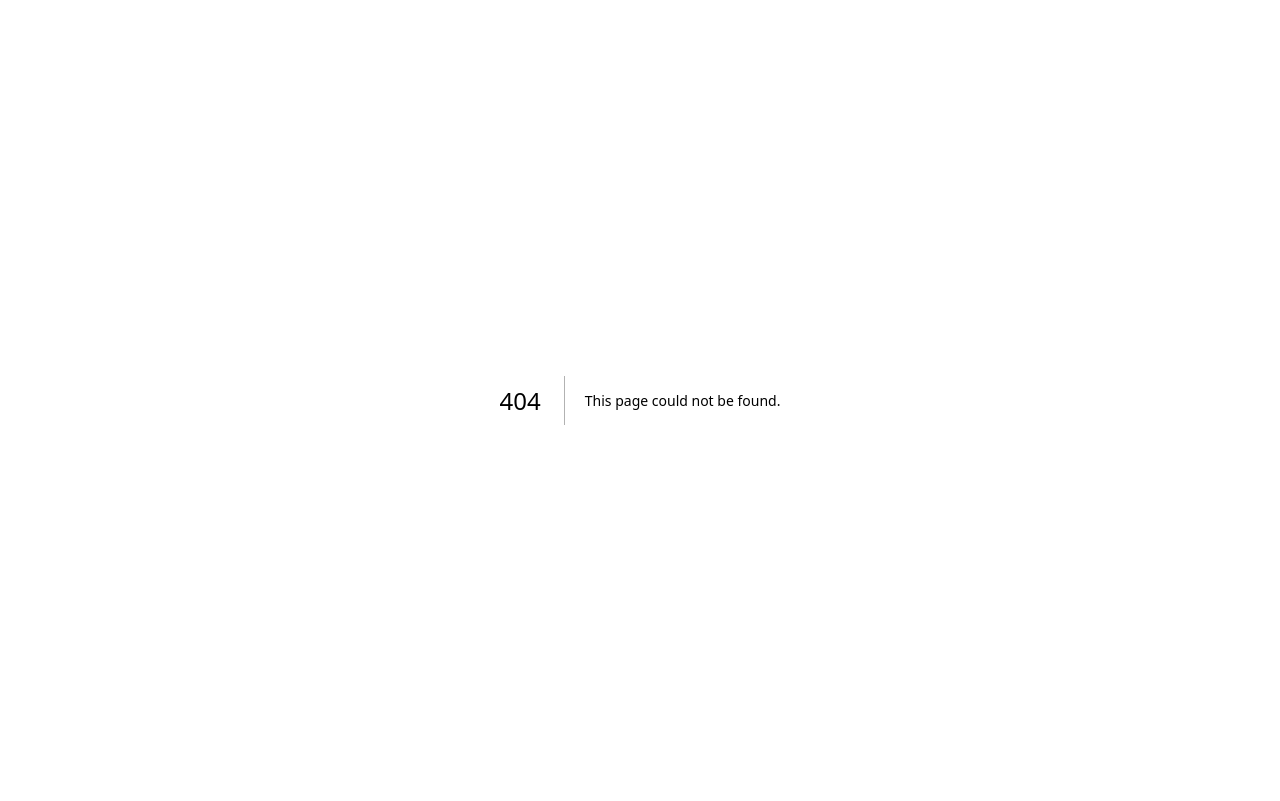
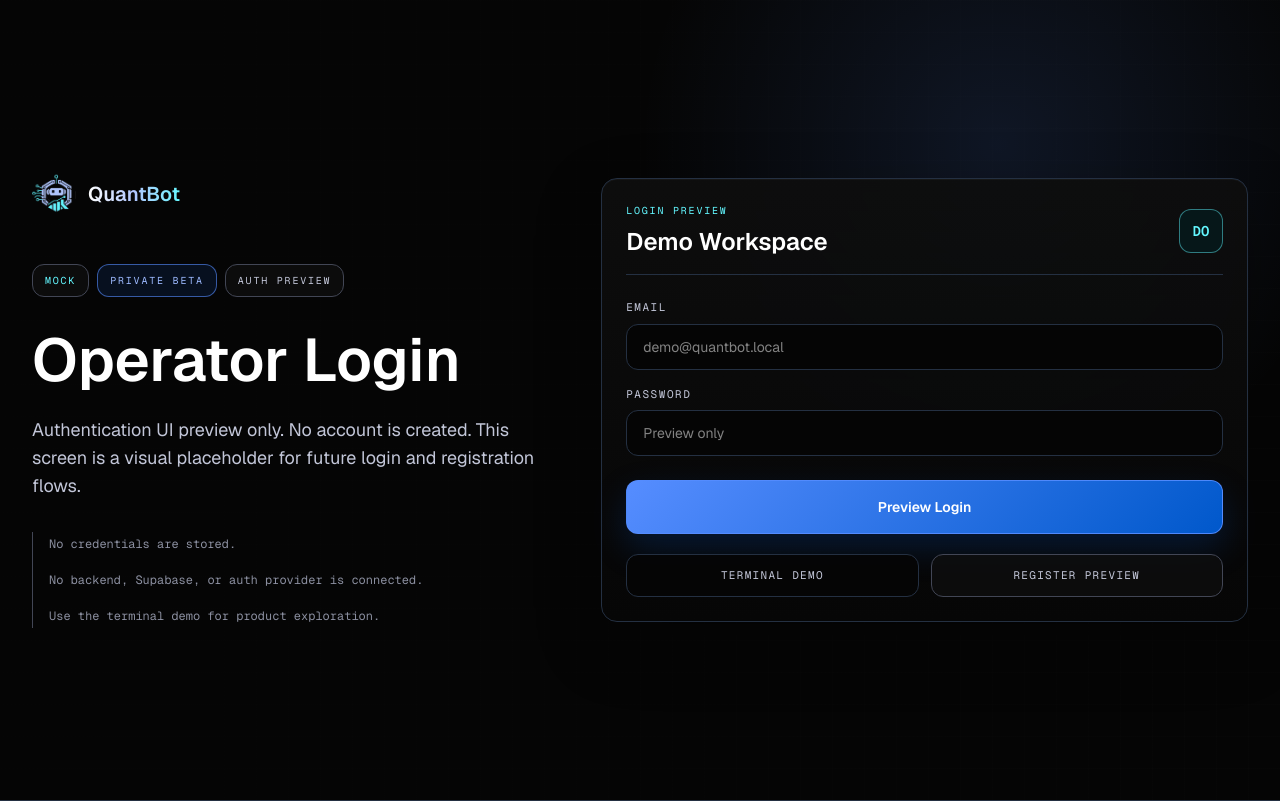
Before and after one commit to tomasgastaldi9-bit/landing-quant-page, a Next.js app: page /login in a window 1280 px wide. Before the commit this address had no page. Built offline with nearby package versions, Linux system fonts and the light colour scheme.

Commit message:
feat(auth-ui): add login and register preview pages

```diff
--- /dev/null
+++ b/app/login/page.tsx
@@ -0,0 +1,5 @@
+import { AuthPreviewShell } from "@/components/auth-preview/auth-preview-shell";
+
+export default function LoginPage() {
+  return <AuthPreviewShell mode="login" />;
+}
--- /dev/null
+++ b/app/register/page.tsx
@@ -0,0 +1,5 @@
+import { AuthPreviewShell } from "@/components/auth-preview/auth-preview-shell";
+
+export default function RegisterPage() {
+  return <AuthPreviewShell mode="register" />;
+}
--- /dev/null
+++ b/components/auth-preview/auth-preview-shell.tsx
@@ -0,0 +1,154 @@
+"use client";
+
+import { BrandMark } from "@/components/brand-mark";
+import Link from "next/link";
+import { FormEvent, useState } from "react";
+
+type AuthPreviewShellProps = {
+  mode: "login" | "register";
+};
+
+export function AuthPreviewShell({ mode }: AuthPreviewShellProps) {
+  const [submitted, setSubmitted] = useState(false);
+  const isRegister = mode === "register";
+
+  function handleSubmit(event: FormEvent<HTMLFormElement>) {
+    event.preventDefault();
+    setSubmitted(true);
+  }
+
+  return (
+    <main className="min-h-screen overflow-x-hidden bg-[#050505] text-[#e2e2e2]">
+      <section className="relative min-h-screen border-b border-[#243042] bg-[linear-gradient(rgba(255,255,255,0.035)_1px,transparent_1px),linear-gradient(90deg,rgba(255,255,255,0.035)_1px,transparent_1px)] bg-[size:32px_32px]">
+        <div className="absolute inset-0 bg-[radial-gradient(circle_at_78%_18%,rgba(86,141,255,0.13),transparent_30%),linear-gradient(90deg,rgba(5,5,5,0.99),rgba(5,5,5,0.82))]" />
+        <div className="relative mx-auto grid min-h-screen max-w-7xl grid-cols-1 gap-10 px-4 py-6 sm:px-8 lg:grid-cols-[0.9fr_1.1fr] lg:items-center lg:py-10">
+          <div>
+            <Link href="/" aria-label="QuantBot home">
+              <BrandMark compact />
+            </Link>
+            <div className="mt-12 flex flex-wrap gap-2 font-mono text-[10px] uppercase tracking-[0.18em]">
+              <span className="rounded-xl border border-[#424655] bg-[#0e0e0e]/80 px-3 py-2 text-[#63f7ff]">
+                Mock
+              </span>
+              <span className="rounded-xl border border-[#568dff]/60 bg-[#07101f] px-3 py-2 text-[#9dbaff]">
+                Private Beta
+              </span>
+              <span className="rounded-xl border border-[#424655] bg-[#0e0e0e]/80 px-3 py-2 text-[#c2c6d8]">
+                Auth Preview
+              </span>
+            </div>
+            <h1 className="mt-8 max-w-2xl text-[42px] font-semibold leading-[1.04] tracking-normal text-white sm:text-6xl">
+              {isRegister ? "Create Workspace Access" : "Operator Login"}
+            </h1>
+            <p className="mt-6 max-w-xl text-base leading-7 text-[#c2c6d8] sm:text-lg">
+              Authentication UI preview only. No account is created. This screen
+              is a visual placeholder for future login and registration flows.
+            </p>
+            <div className="mt-8 space-y-3 border-l border-[#424655] pl-4 font-mono text-xs leading-6 text-[#8c90a1]">
+              <p>No credentials are stored.</p>
+              <p>No backend, Supabase, or auth provider is connected.</p>
+              <p>Use the terminal demo for product exploration.</p>
+            </div>
+          </div>
+
+          <form
+            onSubmit={handleSubmit}
+            className="rounded-2xl border border-[#243042] bg-[linear-gradient(180deg,rgba(14,14,14,0.94),rgba(7,7,7,0.86))] p-5 shadow-[inset_0_1px_0_rgba(255,255,255,0.04),0_22px_65px_rgba(0,0,0,0.28)] backdrop-blur-sm sm:p-6"
+          >
+            <div className="flex items-center justify-between gap-4 border-b border-[#243042] pb-4">
+              <div>
+                <div className="font-mono text-[10px] uppercase tracking-[0.18em] text-[#63f7ff]">
+                  {isRegister ? "Register Preview" : "Login Preview"}
+                </div>
+                <h2 className="mt-2 text-2xl font-semibold text-white">
+                  {isRegister ? "Private Beta Request" : "Demo Workspace"}
+                </h2>
+              </div>
+              <div className="grid size-11 place-items-center rounded-xl border border-[#63f7ff]/45 bg-[#061719] font-mono text-sm font-semibold text-[#63f7ff]">
+                DO
+              </div>
+            </div>
+
+            <div className="mt-6 grid gap-4">
+              {isRegister ? (
+                <label className="grid gap-2">
+                  <span className="font-mono text-[11px] uppercase tracking-[0.14em] text-[#c2c6d8]">
+                    Full Name
+                  </span>
+                  <input
+                    required
+                    className="rounded-xl border border-[#243042] bg-[#050505]/90 px-4 py-3 text-sm text-white outline-none transition focus:border-[#63f7ff]"
+                    placeholder="Demo Operator"
+                    type="text"
+                  />
+                </label>
+              ) : null}
+              <label className="grid gap-2">
+                <span className="font-mono text-[11px] uppercase tracking-[0.14em] text-[#c2c6d8]">
+                  Email
+                </span>
+                <input
+                  required
+                  className="rounded-xl border border-[#243042] bg-[#050505]/90 px-4 py-3 text-sm text-white outline-none transition focus:border-[#63f7ff]"
+                  placeholder="demo@quantbot.local"
+                  type="email"
+                />
+              </label>
+              <label className="grid gap-2">
+                <span className="font-mono text-[11px] uppercase tracking-[0.14em] text-[#c2c6d8]">
+                  Password
+                </span>
+                <input
+                  required
+                  className="rounded-xl border border-[#243042] bg-[#050505]/90 px-4 py-3 text-sm text-white outline-none transition focus:border-[#63f7ff]"
+                  placeholder="Preview only"
+                  type="password"
+                />
+              </label>
+              {isRegister ? (
+                <label className="grid gap-2">
+                  <span className="font-mono text-[11px] uppercase tracking-[0.14em] text-[#c2c6d8]">
+                    Organization
+                  </span>
+                  <input
+                    className="rounded-xl border border-[#243042] bg-[#050505]/90 px-4 py-3 text-sm text-white outline-none transition focus:border-[#63f7ff]"
+                    placeholder="Research Desk"
+                    type="text"
+                  />
+                </label>
+              ) : null}
+            </div>
+
+            <button
+              type="submit"
+              className="mt-6 w-full rounded-xl border border-[#568dff]/90 bg-[linear-gradient(135deg,#568dff,#0058cb)] px-5 py-4 text-sm font-semibold text-white shadow-[0_14px_34px_rgba(0,88,203,0.22)] transition duration-200 hover:-translate-y-px hover:brightness-110"
+            >
+              {isRegister ? "Preview Registration" : "Preview Login"}
+            </button>
+
+            {submitted ? (
+              <div className="mt-4 rounded-xl border border-[#63f7ff]/35 bg-[#061719]/70 p-4 font-mono text-xs leading-6 text-[#63f7ff]">
+                Authentication UI preview only. No account is created.
+              </div>
+            ) : null}
+
+            <div className="mt-5 flex flex-col gap-3 sm:flex-row">
+              <Link
+                href="/dashboard"
+                className="flex-1 rounded-xl border border-[#243042] bg-[#050505]/88 px-4 py-3 text-center font-mono text-[11px] uppercase tracking-[0.12em] text-[#c2c6d8] transition hover:border-[#63f7ff] hover:text-[#63f7ff]"
+              >
+                Terminal Demo
+              </Link>
+              <Link
+                href={isRegister ? "/login" : "/register"}
+                className="flex-1 rounded-xl border border-[#424655] bg-[#0e0e0e]/82 px-4 py-3 text-center font-mono text-[11px] uppercase tracking-[0.12em] text-[#c2c6d8] transition hover:border-[#63f7ff] hover:text-[#63f7ff]"
+              >
+                {isRegister ? "Login Preview" : "Register Preview"}
+              </Link>
+            </div>
+          </form>
+        </div>
+      </section>
+    </main>
+  );
+}
```
